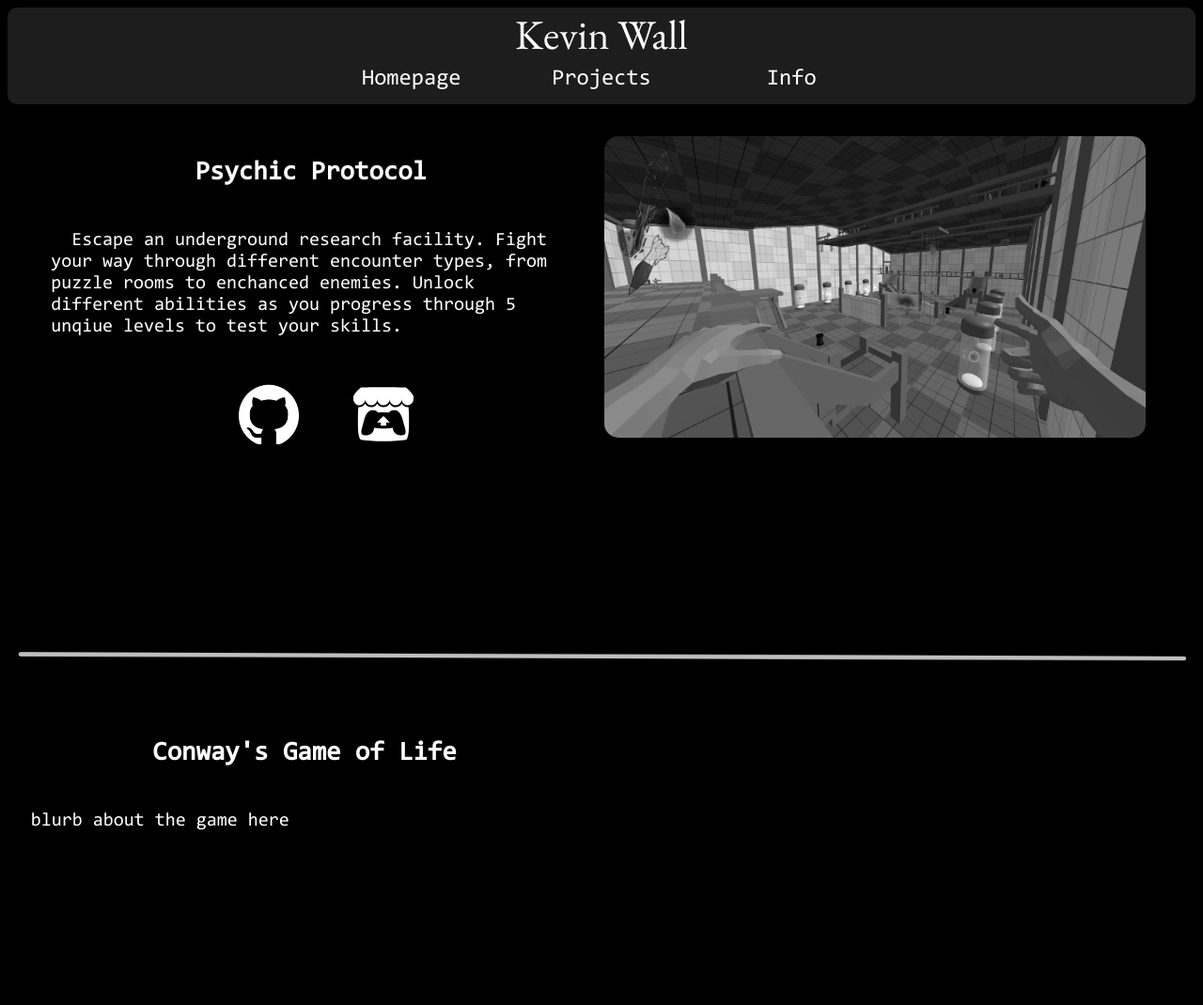
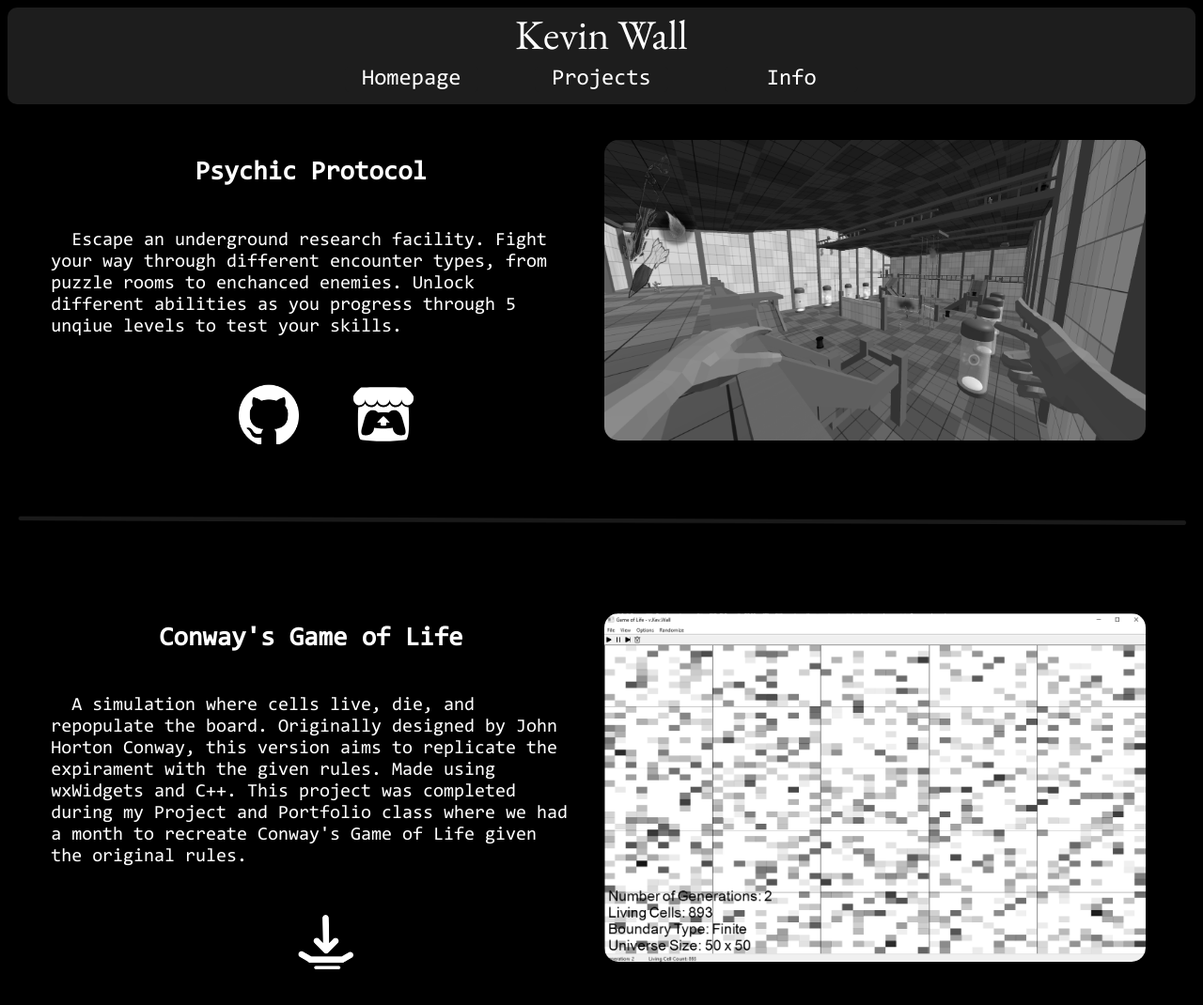
Before and after one commit to Swift-Kevin/swift-kevin.github.io, a plain HTML site: page SitePages/ProjectsPage.html in a window 1280 px wide. Shown: the whole page at 94% size. Before the commit the page ends 918 px from the top, so only its background shows below. Drawn offline with Linux system fonts and the light colour scheme.

Commit message:
Added Game Of Life Section to projects

```diff
--- a/SitePages/ProjectsPage.html
+++ b/SitePages/ProjectsPage.html
@@ -23,7 +23,7 @@
 
     <!--Content-->
     <div>
-        <div class="project-psychic">
+        <div class="project-holder">
             <div class="project-left">
                 <div class="project-title">
                     <h2>Psychic Protocol</h2>
@@ -34,13 +34,13 @@
                 <div class="project-connections">
                     <div>
                         <a class="colorfix" href="https://github.com/tomOrourke1/Midterm_FPS_Project">
-                            <img class="git" src="../SiteImages/github-mark-white.png" />
+                            <img class="placement" src="../SiteImages/github-mark-white.png" />
                         </a>
                     </div>
                     <div class="spacer-width"> </div>
                     <div>
                         <a class="colorfix" href="https://mrcowface.itch.io/psychic-protocol">
-                            <img class="itch" src="../SiteImages/itchio-textless-white.svg" />
+                            <img class="placement" src="../SiteImages/itchio-textless-white.svg" />
                         </a>
                     </div>
                 </div>
@@ -57,26 +57,25 @@
             <img class="spacer-hori" src="../SiteImages/seperatorline.png" />
         </div>
         <br />
-        <div class="project-gol">
+        <div class="project-holder">
             <div class="project-left">
                 <div class="project-title">
                     <h2>Conway's Game of Life</h2>
                 </div>
                 <div class="project-description">
-                    <p>blurb about the game here</p>
+                    <p>&nbsp&nbspA simulation where cells live, die, and repopulate the board. Originally designed by John Horton Conway, this version aims to replicate the expirament with the given rules. Made using wxWidgets and C++. This project was completed during my Project and Portfolio class where we had a month to recreate Conway's Game of Life given the original rules.</p>
+                </div>
+                <div class="project-connections">
+                    <div>
+                        <a href="../SiteDownloads/Kevin's_GameOfLife.zip" download>
+                            <img class="placement" src="../SiteImages/download-icon.png">
+                        </a>
+                    </div>
                 </div>
             </div>
             <div class="project-right">
                 <div class="screenshots">
-
-                </div>
-                <div class="project-connections">
-                    <div>
-                        <!--github goes here-->
-                    </div>
-                    <div>
-                        <!--itch io link goes here-->
-                    </div>
+                    <img src="../SiteImages/kw-gol-demo.png" alt="In game screenshot.">
                 </div>
             </div>
         </div>
--- a/Styles/styles.css
+++ b/Styles/styles.css
@@ -164,25 +164,24 @@ p {
     margin: 1% 1% 1% 1%;
     float: left;
     width: 48%;
+    height: auto;
 }
 
 .project-right {
     margin: 1% 1% 1% 1%;
     float: right;
     width: 48%;
+    margin-top: auto;
+    margin-bottom: auto;
 }
 
-.project-psychic {
+.project-holder {
     padding: 10px 10px 10px 10px;
     margin: 1% 1% 1% 1%;
     width: 95%;
-    height: 500px;
-}
-
-.project-gol {
-    background-color: dimgrey;
-    height: 100%;
-    width: 100%;
+    min-height: 10px;
+    overflow: hidden;
+    display: flex;
 }
 
 .project-description {
@@ -201,14 +200,7 @@ a.colorfix{
     background-color: transparent;
 }
 
-img.git {
-    margin-right: 25%;
-    margin-left: 25%;
-    width: 5vw;
-    height: 5vw;
-}
-
-img.itch {
+img.placement {
     margin-right: 25%;
     margin-left: 25%;
     width: 5vw;
@@ -217,7 +209,7 @@ img.itch {
 
 img.spacer-hori{
     width: 100%;
-    opacity: 75%;
+    opacity: 10%;
 }
 
 .spacer-width {
```
Also changed, not shown: SiteImages/download-icon.png (added), SiteImages/kw-gol-demo.png (added), 2 other files.
